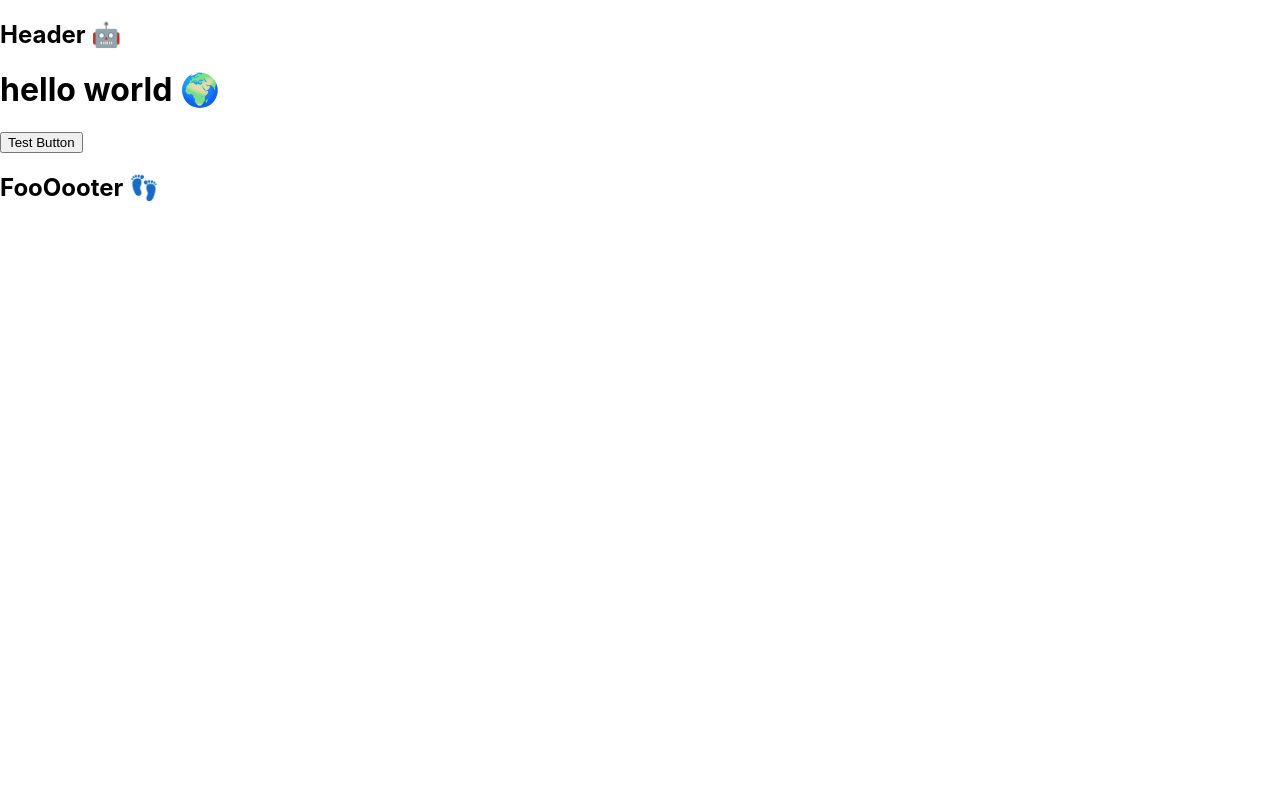
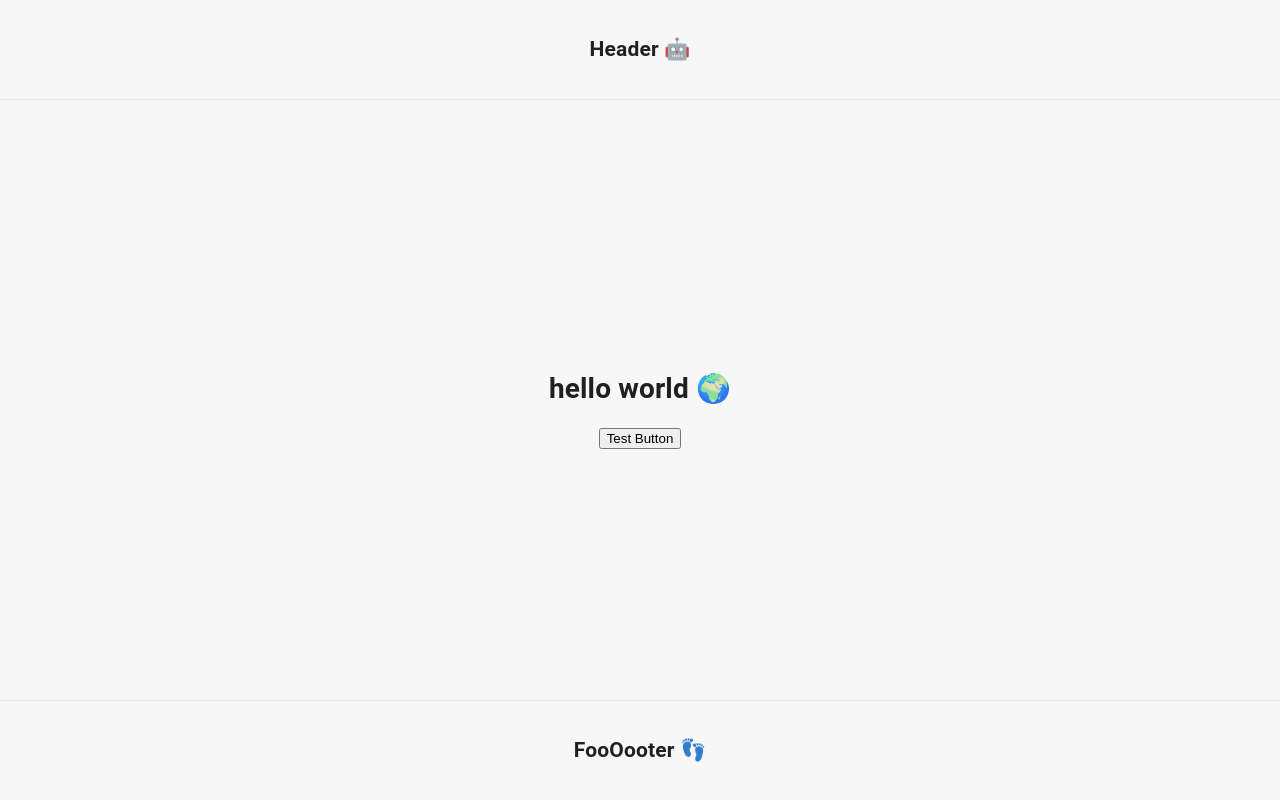
Before and after one commit to fernand0aguilar/creditcard-checkout, a Next.js app: page / in a window 1280 px wide. Built offline with nearby package versions, Linux system fonts and the light colour scheme.

Commit message:
[Refat]: Install Material-Ui, Sass, modularizing app into components

```diff
--- a/package.json
+++ b/package.json
@@ -35,12 +35,16 @@
     ]
   },
   "dependencies": {
+    "@material-ui/core": "next",
     "axios": "^0.21.1",
     "next": "latest",
     "react": "^17.0.1",
-    "react-dom": "^17.0.1"
+    "react-dom": "^17.0.1",
+    "sass": "^1.32.12"
   },
   "devDependencies": {
+    "@emotion/react": "^11.1.5",
+    "@emotion/styled": "^11.3.0",
     "@testing-library/react": "^11.2.5",
     "@types/jest": "^26.0.20",
     "@types/node": "^14.14.25",
--- /dev/null
+++ b/pages/_app.tsx
@@ -0,0 +1,23 @@
+import * as React from 'react'
+import Head from 'next/head'
+import { AppProps } from 'next/app'
+import { ThemeProvider } from '@material-ui/core/styles'
+import CssBaseline from '@material-ui/core/CssBaseline'
+import theme from '../src/theme'
+
+export default function MyApp(props: AppProps): React.ReactFragment {
+  const { Component, pageProps } = props
+
+  return (
+    <React.Fragment>
+      <Head>
+        <title>Demo Shop</title>
+        <meta name="viewport" content="initial-scale=1, width=device-width" />
+      </Head>
+      <ThemeProvider theme={theme}>
+        <CssBaseline />
+        <Component {...pageProps} />
+      </ThemeProvider>
+    </React.Fragment>
+  )
+}
--- a/pages/index.tsx
+++ b/pages/index.tsx
@@ -1,41 +1,17 @@
-import Head from 'next/head'
-// import useSwr from 'swr'
-import { Theme, GlobalTheme } from './style'
-import axios from 'axios'
+import React from 'react'
 
-export const Index = (): JSX.Element => {
-  const fetcher = (url: string) => axios.get(url).then((res) => res.data)
+import HelloWorld from '../src/components/hello-world'
+import Header from '../src/components/Header'
+import Footer from '../src/components/Footer'
 
+import styles from '../src/assets/hello-world.module.scss'
+
+export default function Index(): JSX.Element {
   return (
-    <div className="container">
-      <Head>
-        <title>Benx test</title>
-        <link rel="icon" href="/favicon.ico" />
-      </Head>
-      <GlobalTheme />
-      <Theme />
-
-      <header>
-        <h2>Header 🤖</h2>
-      </header>
-
-      <main>
-        <h1>hello world 🌍</h1>
-        <button
-          onClick={async () => {
-            const data = await fetcher('/api/pagar')
-            alert(`data: ${data.message}`)
-          }}
-        >
-          Test Button
-        </button>
-      </main>
-
-      <footer>
-        <h2>FooOooter 👣</h2>
-      </footer>
+    <div className={styles.container}>
+      <Header />
+      <HelloWorld />
+      <Footer />
     </div>
   )
 }
-
-export default Index
--- a/pages/style.tsx
+++ /dev/null
@@ -1,117 +0,0 @@
-const Theme = (): JSX.Element => (
-  <style jsx>{`
-    .container {
-      min-height: 100vh;
-      display: flex;
-      flex-direction: column;
-      justify-content: center;
-      align-items: center;
-    }
-
-    main {
-      padding: 5rem 0;
-      flex: 1;
-      display: flex;
-      flex-direction: column;
-      justify-content: center;
-      align-items: center;
-    }
-
-    header {
-      width: 100%;
-      height: 100px;
-      border-bottom: 1px solid #eaeaea;
-      display: flex;
-      justify-content: center;
-      align-items: center;
-    }
-
-    footer {
-      width: 100%;
-      height: 100px;
-      border-top: 1px solid #eaeaea;
-      display: flex;
-      justify-content: center;
-      align-items: center;
-    }
-
-    footer img {
-      margin-left: 0.5rem;
-    }
-
-    footer a {
-      display: flex;
-      justify-content: center;
-      align-items: center;
-    }
-
-    a {
-      color: inherit;
-      text-decoration: none;
-    }
-
-    .title a {
-      color: #0070f3;
-      text-decoration: none;
-    }
-
-    .title a:hover,
-    .title a:focus,
-    .title a:active {
-      text-decoration: underline;
-    }
-
-    .title {
-      margin: 0;
-      line-height: 1.15;
-      font-size: 4rem;
-    }
-
-    .title,
-    .description {
-      text-align: center;
-    }
-
-    .description {
-      line-height: 1.5;
-      font-size: 1.5rem;
-    }
-
-    code {
-      background: #fafafa;
-      border-radius: 5px;
-      padding: 0.75rem;
-      font-size: 1.1rem;
-      font-family: Menlo, Monaco, Lucida Console, Liberation Mono,
-        DejaVu Sans Mono, Bitstream Vera Sans Mono, Courier New, monospace;
-    }
-
-    .grid {
-      display: flex;
-      align-items: center;
-      justify-content: center;
-      flex-wrap: wrap;
-
-      max-width: 800px;
-      margin-top: 3rem;
-    }
-  `}</style>
-)
-
-const GlobalTheme = (): JSX.Element => (
-  <style jsx global>{`
-    html,
-    body {
-      padding: 0;
-      margin: 0;
-      font-family: -apple-system, BlinkMacSystemFont, Segoe UI, Roboto, Oxygen,
-        Ubuntu, Cantarell, Fira Sans, Droid Sans, Helvetica Neue, sans-serif;
-    }
-
-    * {
-      box-sizing: border-box;
-    }
-  `}</style>
-)
-
-export { Theme, GlobalTheme }
--- /dev/null
+++ b/src/assets/hello-world.module.scss
@@ -0,0 +1,101 @@
+$color: red;
+
+.hello {
+  color: $color;
+}
+
+.container {
+  min-height: 100vh;
+  display: flex;
+  flex-direction: column;
+  justify-content: center;
+  align-items: center;
+
+  main {
+    padding: 5rem 0;
+    flex: 1;
+    display: flex;
+    flex-direction: column;
+    justify-content: center;
+    align-items: center;
+  }
+
+  header {
+    width: 100%;
+    height: 100px;
+    border-bottom: 1px solid #eaeaea;
+    display: flex;
+    justify-content: center;
+    align-items: center;
+  }
+
+  footer {
+    width: 100%;
+    height: 100px;
+    border-top: 1px solid #eaeaea;
+    display: flex;
+    justify-content: center;
+    align-items: center;
+  }
+
+  footer img {
+    margin-left: 0.5rem;
+  }
+
+  footer a {
+    display: flex;
+    justify-content: center;
+    align-items: center;
+  }
+
+  a {
+    color: inherit;
+    text-decoration: none;
+  }
+
+  code {
+    background: #fafafa;
+    border-radius: 5px;
+    padding: 0.75rem;
+    font-size: 1.1rem;
+    font-family: Menlo, Monaco, Lucida Console, Liberation Mono,
+      DejaVu Sans Mono, Bitstream Vera Sans Mono, Courier New, monospace;
+  }
+}
+
+.title a {
+  color: #0070f3;
+  text-decoration: none;
+}
+
+.title a:hover,
+.title a:focus,
+.title a:active {
+  text-decoration: underline;
+}
+
+.title {
+  margin: 0;
+  line-height: 1.15;
+  font-size: 4rem;
+}
+
+.title,
+.description {
+  text-align: center;
+}
+
+.description {
+  line-height: 1.5;
+  font-size: 1.5rem;
+}
+
+.grid {
+  display: flex;
+  align-items: center;
+  justify-content: center;
+  flex-wrap: wrap;
+
+  max-width: 800px;
+  margin-top: 3rem;
+}
--- /dev/null
+++ b/src/assets/styles.scss
@@ -0,0 +1,17 @@
+$backgroundColor: #2ecc71;
+
+.app {
+  background-color: $backgroundColor;
+}
+
+html,
+body {
+  padding: 0;
+  margin: 0;
+  font-family: -apple-system, BlinkMacSystemFont, Segoe UI, Roboto, Oxygen,
+    Ubuntu, Cantarell, Fira Sans, Droid Sans, Helvetica Neue, sans-serif;
+}
+
+* {
+  box-sizing: border-box;
+}
--- /dev/null
+++ b/src/components/Footer.tsx
@@ -0,0 +1,9 @@
+import React from 'react'
+
+export default function Footer(): JSX.Element {
+  return (
+    <footer>
+      <h2>FooOooter 👣</h2>
+    </footer>
+  )
+}
--- /dev/null
+++ b/src/components/Header.tsx
@@ -0,0 +1,9 @@
+import React from 'react'
+
+export default function Header(): JSX.Element {
+  return (
+    <header>
+      <h2>Header 🤖</h2>
+    </header>
+  )
+}
--- /dev/null
+++ b/src/components/hello-world.tsx
@@ -0,0 +1,21 @@
+import axios from 'axios'
+
+export const Home = (): JSX.Element => {
+  const fetcher = (url: string) => axios.get(url).then((res) => res.data)
+
+  return (
+    <main>
+      <h1>hello world 🌍</h1>
+      <button
+        onClick={async () => {
+          const data = await fetcher('/api/pagar')
+          alert(`data: ${data.message}`)
+        }}
+      >
+        Test Button
+      </button>
+    </main>
+  )
+}
+
+export default Home
--- /dev/null
+++ b/src/theme.tsx
@@ -0,0 +1,20 @@
+import { createMuiTheme } from '@material-ui/core/styles'
+
+const theme = createMuiTheme({
+  palette: {
+    primary: {
+      main: '##DE4B4B',
+    },
+    secondary: {
+      main: '#C9C9C9',
+    },
+    error: {
+      main: '#EB5757',
+    },
+    background: {
+      default: '#F7F7F7',
+    },
+  },
+})
+
+export default theme
```
Also changed, not shown: 2 other files (tests, documents, lock files or other folders).
